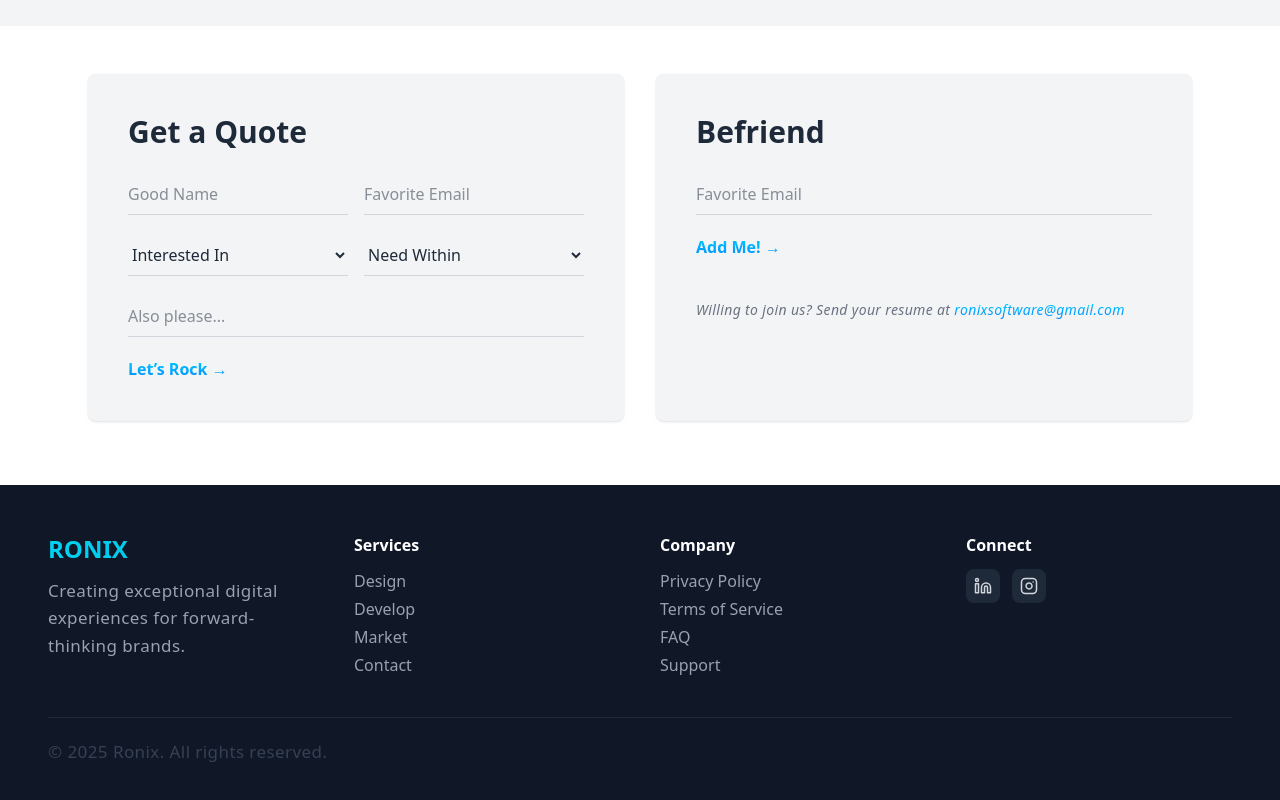
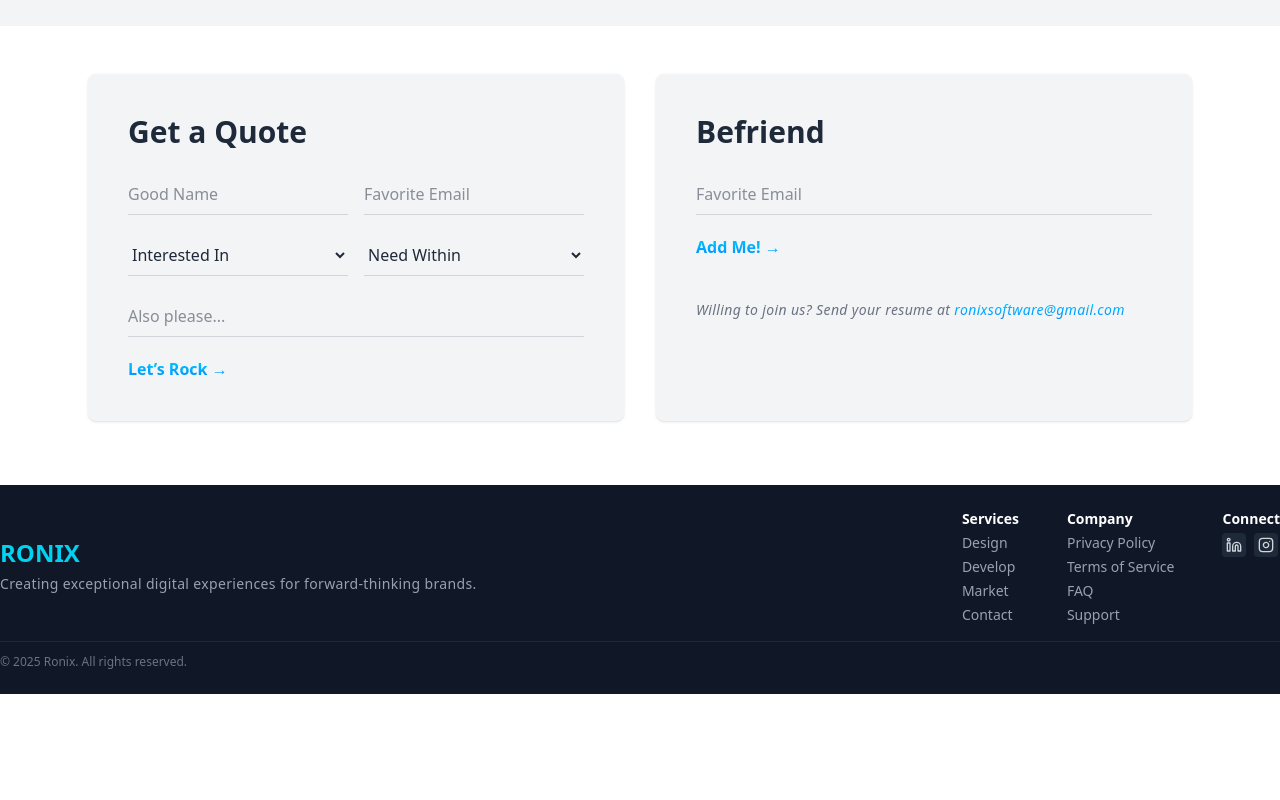
Before and after one commit to AyeshaMalak/ronixWebsite, a React (Vite) app: page /contact in a window 1280 px wide. Shown: the part 314-1114 px from the top of the page. After the commit the page ends 1008 px from the top, so only its background shows below. Built offline with nearby package versions, Linux system fonts and the light colour scheme.

Commit message:
Update Footer.jsx

```diff
--- a/src/components/Footer.jsx
+++ b/src/components/Footer.jsx
@@ -5,21 +5,20 @@ export default function Footer() {
   const currentYear = new Date().getFullYear()
 
   return (
-    <footer className="bg-gray-900 text-white p-12">
-      <div className="container-custom">
-        <div className="grid md:grid-cols-4 gap-10 mb-10">
+    <footer className="bg-gray-900 text-white py-6">
+      <div className="container-custom flex flex-col md:flex-row justify-between items-start md:items-center gap-6 md:gap-12">
+        <div className="flex-1">
+          <h3 className="text-xl md:text-2xl font-bold bg-gradient-to-r from-cyan-400 to-cyan-500 text-transparent bg-clip-text mb-1">
+            RONIX
+          </h3>
+          <p className="text-gray-400 text-xs md:text-sm">
+            Creating exceptional digital experiences for forward-thinking brands.
+          </p>
+        </div>
 
+        <div className="flex flex-col sm:flex-row gap-6 sm:gap-12 text-xs md:text-sm">
           <div>
-            <h3 className="text-2xl font-bold bg-gradient-to-r from-cyan-400 to-cyan-500 text-transparent bg-clip-text mb-3">
-              RONIX
-            </h3>
-            <p className="text-gray-400 leading-relaxed">
-              Creating exceptional digital experiences for forward-thinking brands.
-            </p>
-          </div>
-
-          <div>
-            <h4 className="font-bold text-white mb-3">Services</h4>
+            <h4 className="font-bold text-white mb-1">Services</h4>
             <ul className="space-y-1 text-gray-400">
               <li><Link to="/design" className="hover:text-cyan-400 transition">Design</Link></li>
               <li><Link to="/develop" className="hover:text-cyan-400 transition">Develop</Link></li>
@@ -29,7 +28,7 @@ export default function Footer() {
           </div>
 
           <div>
-            <h4 className="font-bold text-white mb-3">Company</h4>
+            <h4 className="font-bold text-white mb-1">Company</h4>
             <ul className="space-y-1 text-gray-400">
               <li>Privacy Policy</li>
               <li>Terms of Service</li>
@@ -39,32 +38,27 @@ export default function Footer() {
           </div>
 
           <div>
-            <h4 className="font-bold text-white mb-3">Connect</h4>
-            <div className="flex gap-3">
+            <h4 className="font-bold text-white mb-1">Connect</h4>
+            <div className="flex gap-2">
               <a
-                href="https://www.linkedin.com/in/ronix-software?utm_source=share&utm_campaign=share_via&utm_content=profile&utm_medium=android_app"
+                href="https://www.linkedin.com/in/ronix-software"
                 target="_blank"
                 rel="noopener noreferrer"
-                className="p-2 rounded-lg bg-gray-800 hover:bg-gray-700 text-gray-300 hover:text-cyan-400 transition"
-              >
-                <Linkedin size={18} />
-              </a>
+                className="p-1 rounded bg-gray-800 hover:bg-gray-700 text-gray-300 hover:text-cyan-400 transition"
+              ><Linkedin size={16} /></a>
               <a
                 href="https://www.instagram.com/ronixsoftware/"
                 target="_blank"
                 rel="noopener noreferrer"
-                className="p-2 rounded-lg bg-gray-800 hover:bg-gray-700 text-gray-300 hover:text-cyan-400 transition"
-              >
-                <Instagram size={18} />
-              </a>
+                className="p-1 rounded bg-gray-800 hover:bg-gray-700 text-gray-300 hover:text-cyan-400 transition"
+              ><Instagram size={16} /></a>
             </div>
           </div>
+        </div>
+      </div>
 
-        </div>
-
-        <div className="border-t border-gray-800 pt-5 flex flex-col md:flex-row justify-between items-center text-gray-500 text-sm">
-          <p>&copy; {currentYear} Ronix. All rights reserved.</p>
-        </div>
+      <div className="border-t border-gray-800 mt-4 pt-3 text-gray-500 text-xs text-center md:text-left">
+        &copy; {currentYear} Ronix. All rights reserved.
       </div>
     </footer>
   )
```
